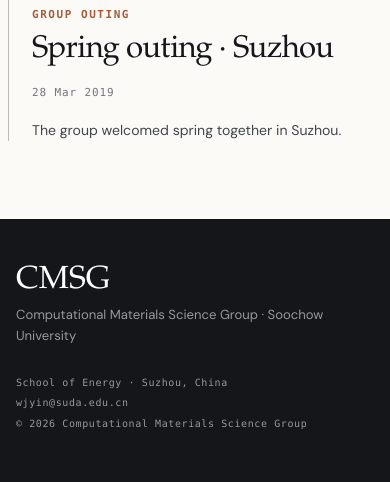
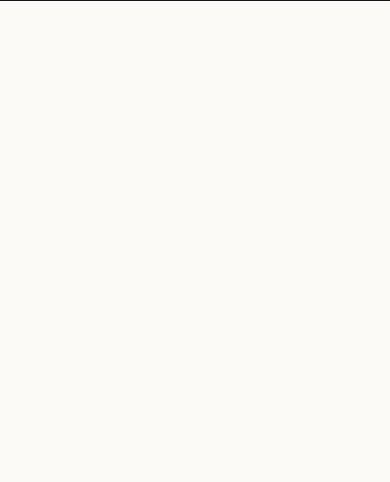
Before and after one commit to Yuming12138/cmsg-group-web, a Flask app: page /events in a window 390 px wide. Shown: the part 4358-4840 px from the top of the page. After the commit the page ends 4359 px from the top, so only its background shows below. Run offline with Flask 3, Linux system fonts and the light colour scheme; some web fonts are replaced.

Commit message:
refine: hide event summaries

```diff
--- a/static/site/css/site.css
+++ b/static/site/css/site.css
@@ -183,7 +183,6 @@ h1, h2, h3, p { margin-top: 0; }
 .timeline-item__meta .section-label { margin-bottom: 12px; }
 .timeline-item__meta h2 { margin-bottom: 12px; font: 400 clamp(1.35rem, 2vw, 2rem)/1.08 var(--display); letter-spacing: -.025em; }
 .timeline-item__meta time { color: var(--ink-500); font: 11px/1.3 var(--mono); letter-spacing: .08em; }
-.timeline-item__summary { max-width: 200px; margin: 20px 0 0 auto; color: var(--ink-700); font-size: .88rem; line-height: 1.5; }
 .timeline-item__gallery { display: grid; grid-template-columns: repeat(2, minmax(0, 1fr)); gap: 12px; min-width: 0; max-width: 680px; }
 .timeline-item__gallery figure { overflow: hidden; margin: 0; border-radius: var(--radius-card); background: var(--paper-200); }
 .timeline-item__gallery figure:only-child { grid-column: 1 / -1; }
@@ -295,7 +294,6 @@ h1, h2, h3, p { margin-top: 0; }
   .timeline-item::before { top: 22px; left: -5px; }
   .timeline-item__meta { padding: 0; text-align: left; }
   .timeline-item__meta h2 { font-size: clamp(1.65rem, 8vw, 2.6rem); }
-  .timeline-item__summary { max-width: 360px; margin: 16px 0 0; }
   .timeline-item__gallery { order: -1; grid-template-columns: repeat(2, minmax(0, 1fr)); gap: 8px; }
   .timeline-item__gallery figure { aspect-ratio: 4 / 3; }
   .timeline-item__gallery img { width: 100%; height: 100%; object-fit: cover; }
--- a/templates/site/section.html
+++ b/templates/site/section.html
@@ -96,7 +96,6 @@
         <p class="section-label">{{ item.type }}</p>
         <h2>{{ item.title }}</h2>
         <time>{{ item.date }}</time>
-        <p class="timeline-item__summary">{{ item.summary }}</p>
       </div>
       {% if item.images %}
       <div class="timeline-item__gallery">
```
Also changed, not shown: .ui-craft/brief.md.
